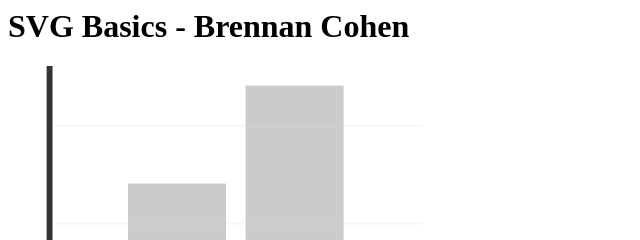
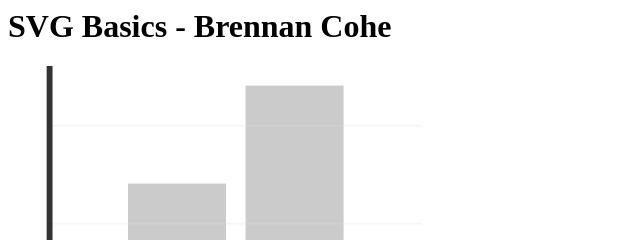
Before and after one commit to BCC1023/mySVGBasics, a plain HTML site: page index.html in a window 1280 px wide. Shown: the top 240 px of the page, 0-640 px from the left. Drawn offline with Linux system fonts and the light colour scheme.

Commit message:
Update index.html

```diff
--- a/index.html
+++ b/index.html
@@ -1,10 +1,10 @@
 <html>
 <head>
-  <title>SVG Basics - Brennan Cohen</title>
+  <title>SVG Basics - Brennan Cohe</title>
   <link rel="stylesheet" href="styles.css">
 </head>
 <body>
-  <h1>SVG Basics - Brennan Cohen</h1>
+  <h1>SVG Basics - Brennan Cohe</h1>
 
   <svg xmlns="http://www.w3.org/2000/svg" viewBox="0 0 300 200" width="50%" height="50%">
     <rect class="bar" x="50" y="60" width="50" height="120"/>
```
